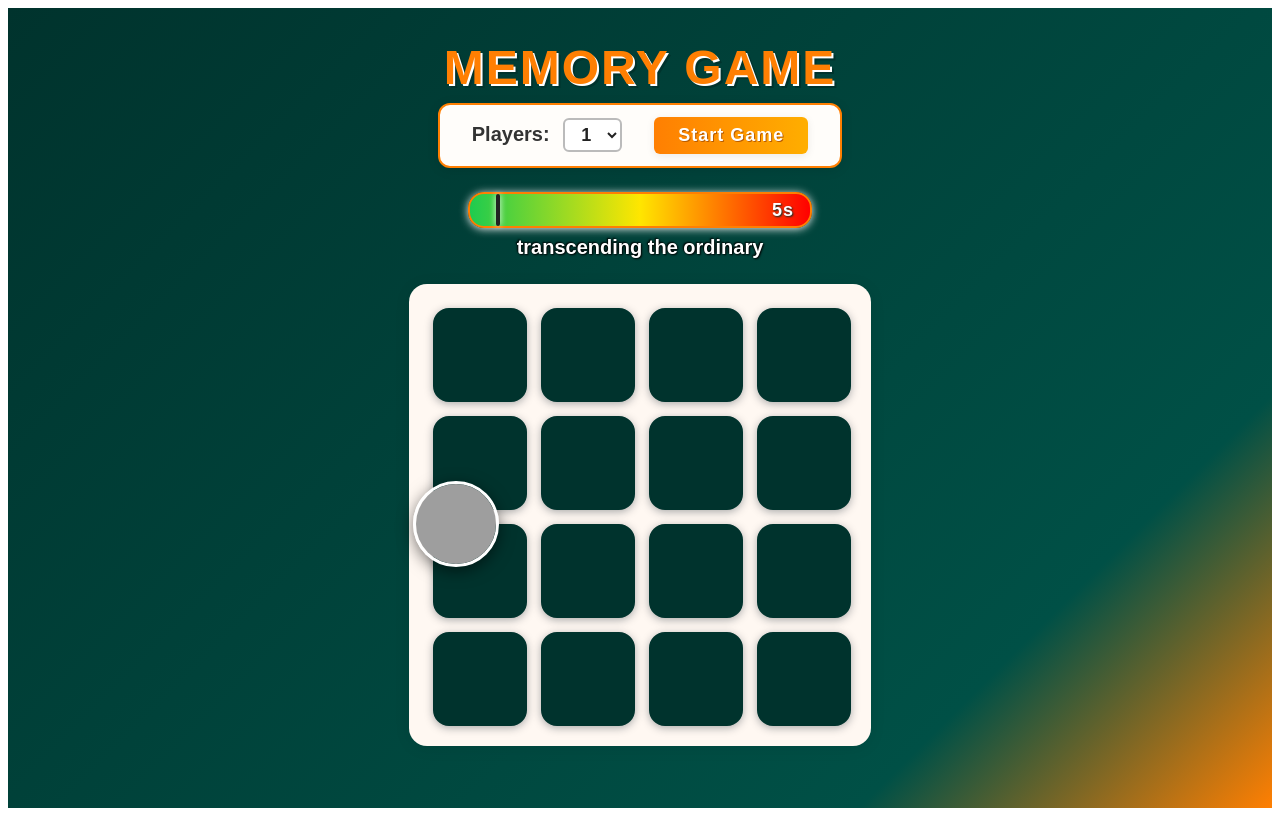
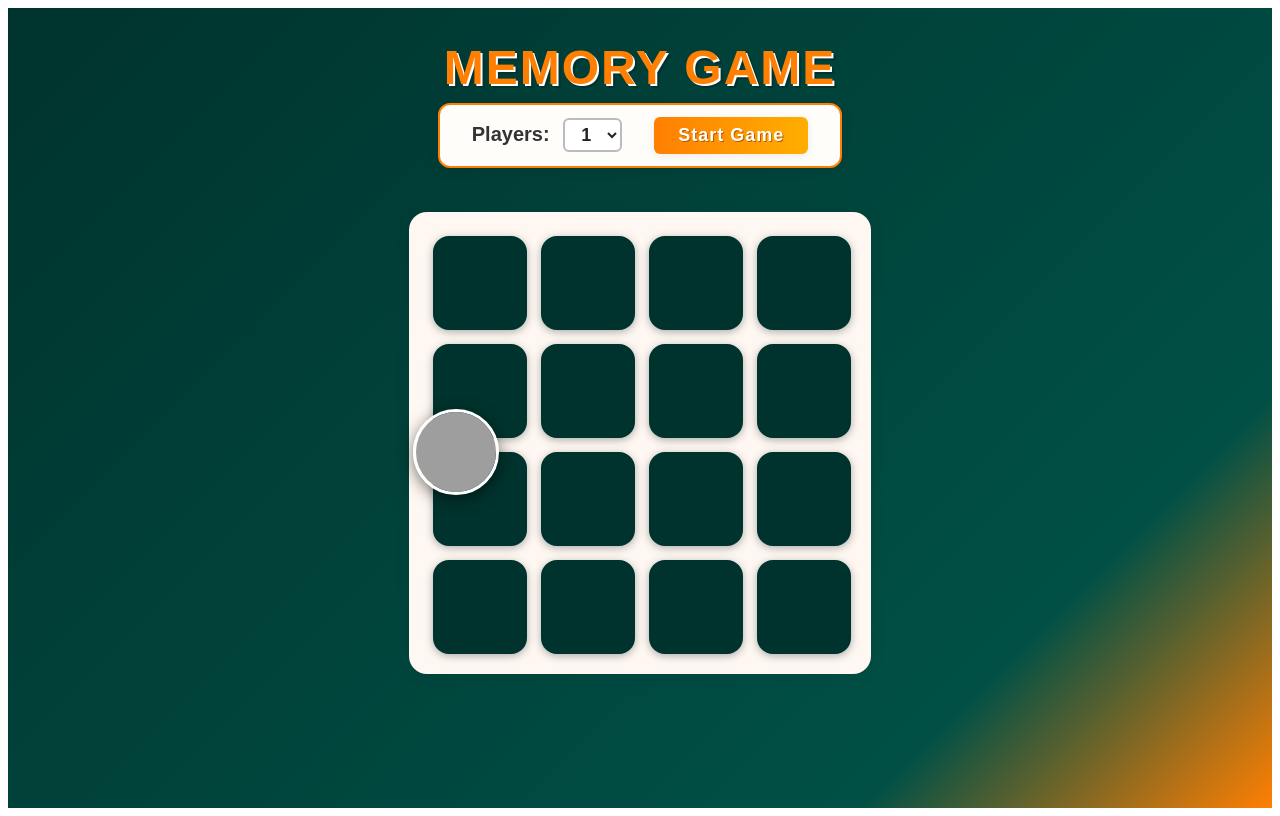
Before and after one commit to alexreid44/memory-game, a React (Vite) app: page / in a window 1280 px wide. Built offline with nearby package versions, Linux system fonts and the light colour scheme; grey boxes are pictures that could not be loaded.

Commit message:
We have transcended the ordinary

```diff
--- a/src/App.jsx
+++ b/src/App.jsx
@@ -41,6 +41,7 @@ function generateCards(size) {
 
 export default function App() {
   const [showLose, setShowLose] = useState(false);
+  const [gameStarted, setGameStarted] = useState(false);
   const size = 4;
   const [players, setPlayers] = useState(1);
   const [cards, setCards] = useState(generateCards(size));
@@ -90,13 +91,13 @@ export default function App() {
   }, [showLose]);
 
   React.useEffect(() => {
-    if (players !== 1 || gameOver) return;
+    if (!gameStarted || players !== 1 || gameOver) return;
     if (matchedCount === (size * size) / 2) return;
     const interval = setInterval(() => {
       setElapsed(e => (e < 60 ? e + 1 : 60));
     }, 1000);
     return () => clearInterval(interval);
-  }, [players, gameOver, matchedCount]);
+  }, [gameStarted, players, gameOver, matchedCount]);
 
 
 
@@ -108,6 +109,7 @@ export default function App() {
     setScores([0, 0]);
     setGameOver(false);
     setElapsed(0);
+    setGameStarted(true);
   }
 
   function handleCardClick(idx) {
@@ -213,7 +215,10 @@ export default function App() {
             letterSpacing: 1,
             textShadow: '1px 1px 0 #b85c00',
           }}
-          onClick={startGame}
+          onClick={() => {
+            setGameStarted(true);
+            startGame();
+          }}
         >
           Start Game
         </button>
@@ -226,6 +231,7 @@ export default function App() {
             <span style={{ marginLeft: 24, color: '#00332d' }}>Turn: Player {turn + 1}</span>
           </div>
         ) : (
+          gameStarted && (
             <>
               <div style={{
                 width: 340,
@@ -280,6 +286,7 @@ export default function App() {
                 {elapsed > 40 && 'personally fired by Jim Olson'}
               </div>
             </>
+          )
         )}
       </div>
       <div
```
Lines whose indentation alone changed are shown as unchanged.
